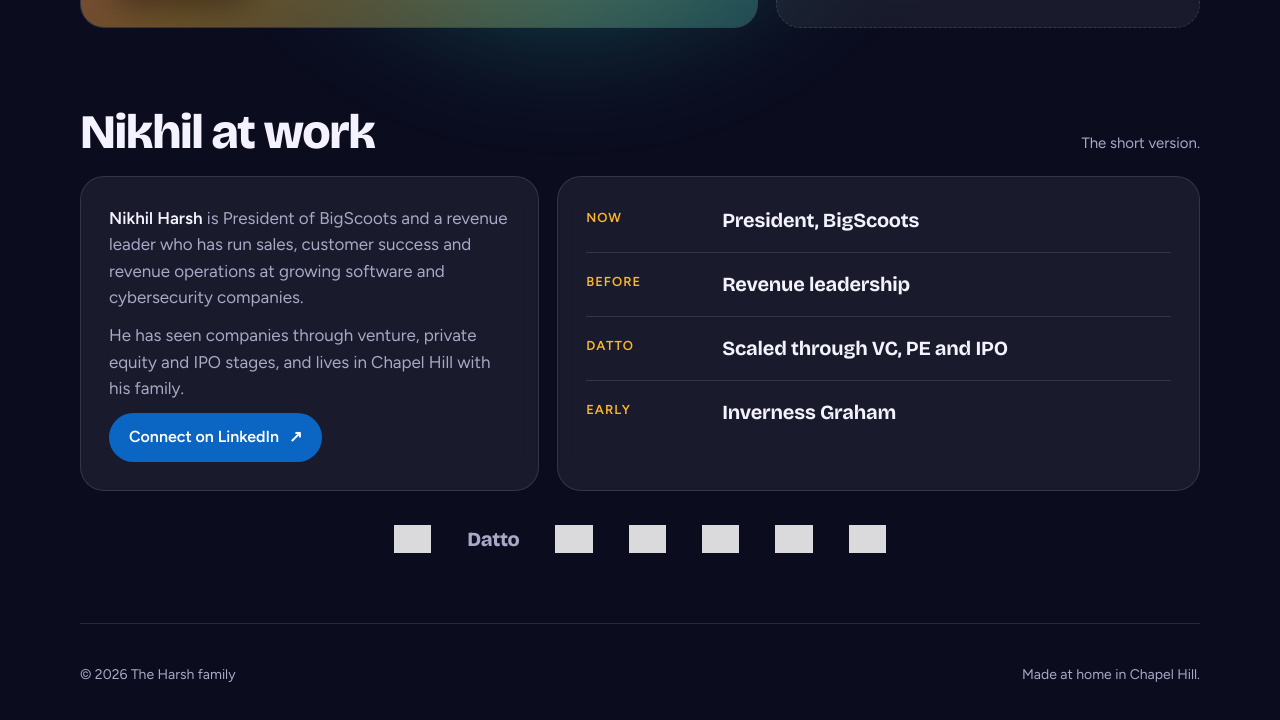
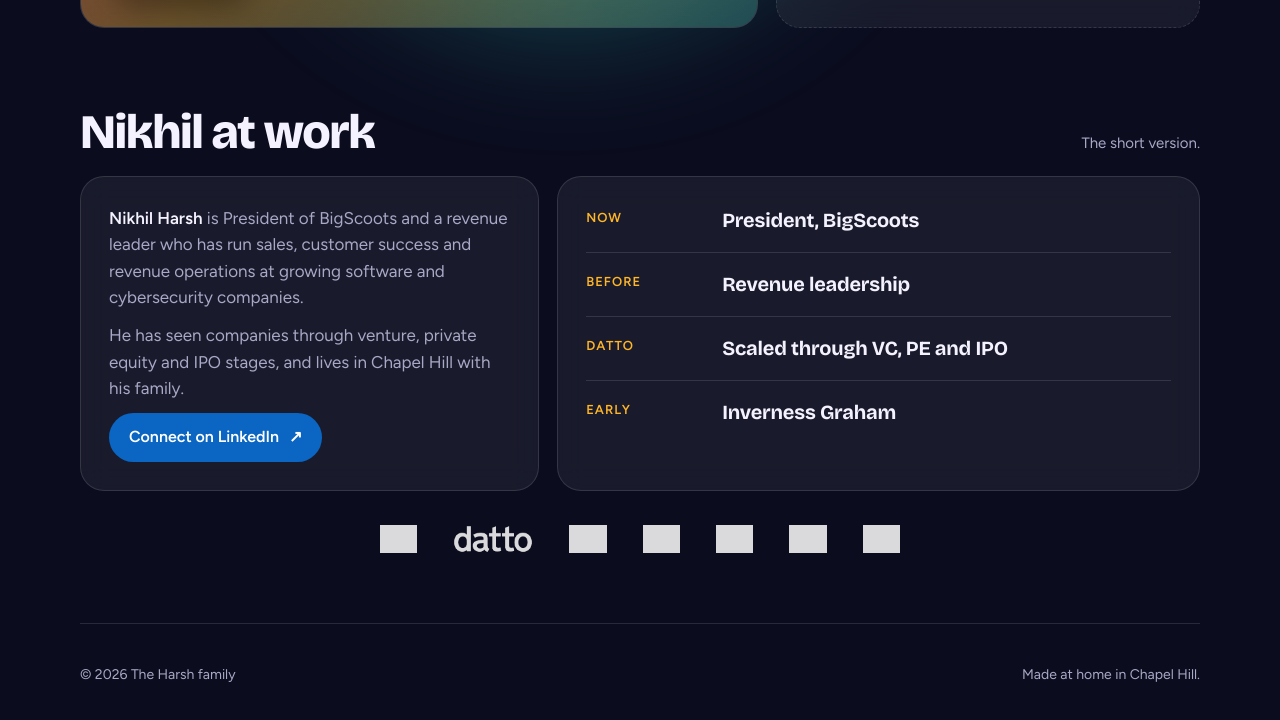
Before and after one commit to nikhilharsh-droid/Family-site, a plain HTML site: page index.html in a window 1280 px wide. Shown: the part 1091-1811 px from the top of the page. Drawn offline with nearby package versions, Linux system fonts and the light colour scheme; grey boxes are pictures that could not be loaded.

Commit message:
Add Datto logo (wordmark only, white on transparent)
Co-Authored-By: Claude Opus 5.5 <noreply@anthropic.com>
Claude-Session: https://claude.ai/code/session_01BNiWEvEFaFxMriv5uejkbP

```diff
--- a/index.html
+++ b/index.html
@@ -204,7 +204,7 @@ footer{padding:40px 0 56px;color:var(--muted);font-size:14px;display:flex;justif
     </div>
     <div class="companies" aria-label="Companies">
       <div class="co" data-logo="https://www.bigscoots.com/wp-content/uploads/2022/10/bigscoots-logo-white.svg"><b>BigScoots</b></div>
-      <div class="co" data-logo="assets/logos/datto.svg"><b>Datto</b></div>
+      <div class="co" data-logo="assets/logos/datto.png"><b>Datto</b></div>
       <div class="co" data-logo="https://www.invernessgraham.com/wp-content/uploads/logo-white.svg"><b>Inverness Graham</b></div>
       <div class="co" data-logo="https://www.cytracom.com/images/cytracom-logo.svg"><b>Cytracom</b></div>
       <div class="co" data-logo="https://www.alloy.com/static/img/logo.svg"><b>Alloy</b></div>
```
Also changed, not shown: assets/logos/datto.png (added).
